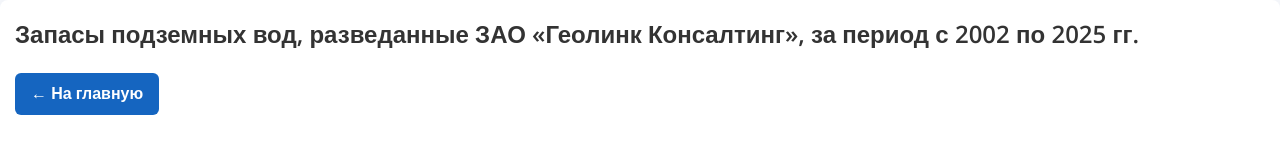
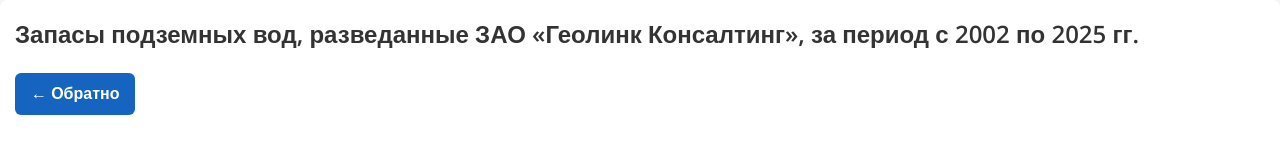
Before and after one commit to KsandrGH/GeoLink, a plain HTML site: page zapas.html in a window 1280 px wide. Shown: the top 154 px of the page. Drawn offline with nearby package versions, Linux system fonts and the light colour scheme.

Commit message:
Add files via upload

```diff
--- a/zapas.html
+++ b/zapas.html
@@ -124,7 +124,7 @@
     <div class="table-wrap">
       <div style="display: flex; justify-content: space-between; align-items: center; flex-wrap: wrap; gap: 10px;">
         <h2 style="margin: 0;">Запасы подземных вод, разведанные ЗАО «Геолинк Консалтинг», за период с 2002 по 2025 гг.</h2>
-        <a href="index.html" class="btn-manual" style="
+        <a href="index.html#projects" class="btn-manual" style="
           display:inline-block;
           padding:8px 16px;
           border-radius:6px;
@@ -135,7 +135,7 @@
           white-space:nowrap;
           transition: background 0.2s ease;
         " onmouseover="this.style.background='#0d47a1'" onmouseout="this.style.background='#1565c0'">
-          ← На главную
+          ← Обратно
         </a>
       </div>
 
```
